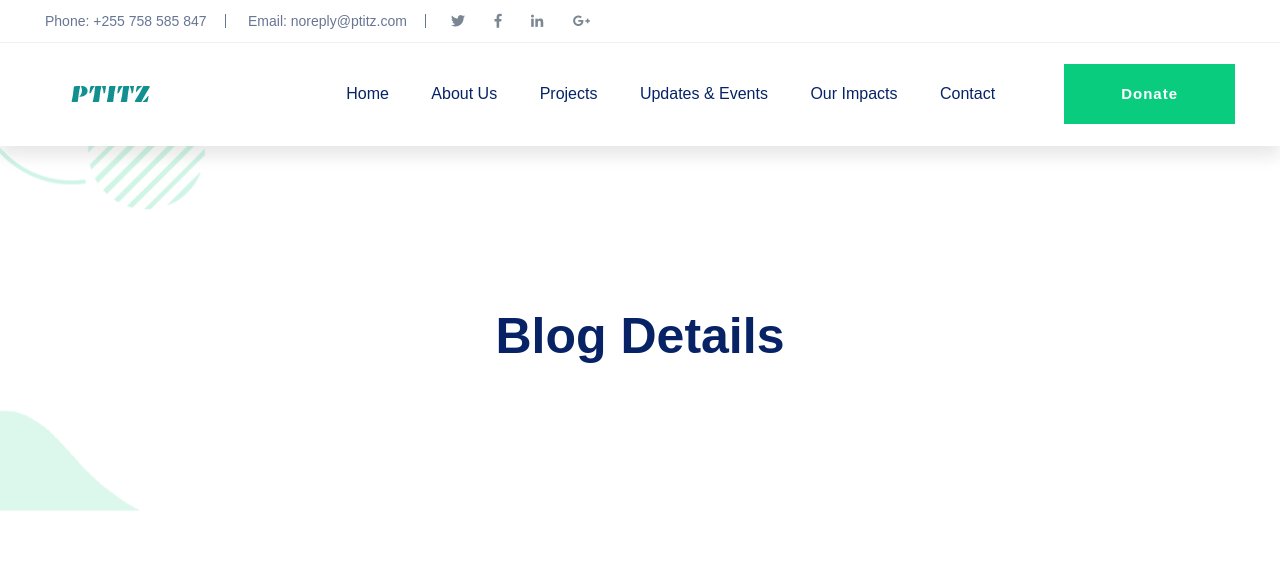
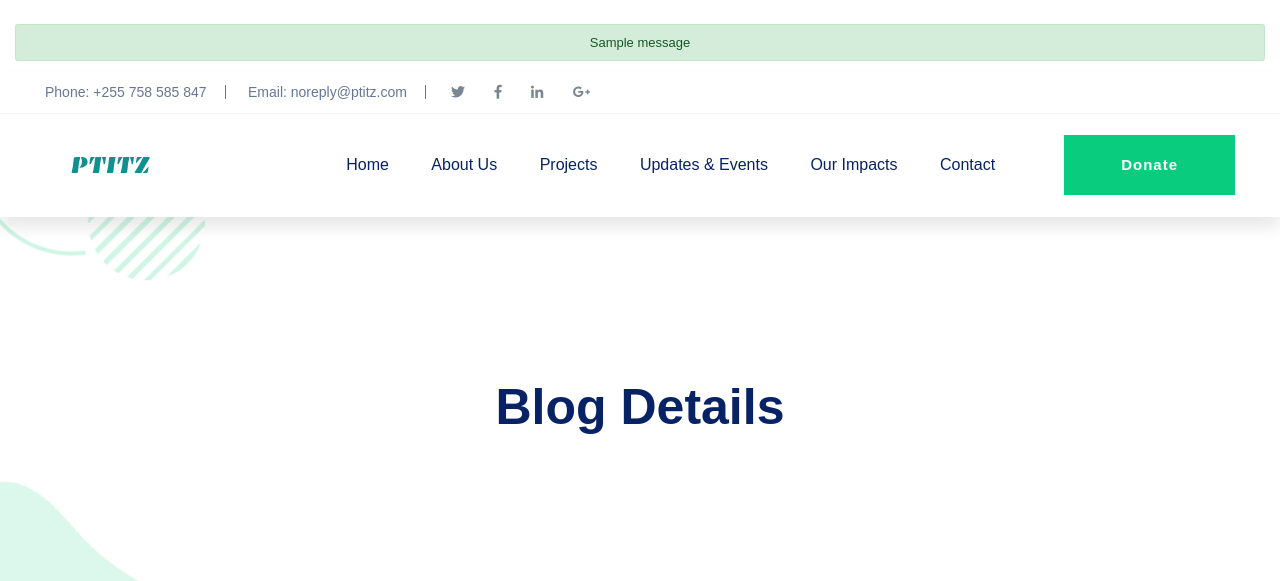
Before and after one commit to luqmantuke/positivethinkersinitiative, a Django app: a page that uses templates/base.html in a window 1280 px wide. Shown: the top 581 px of the page. Run offline with Django 3.2, Linux system fonts and the light colour scheme; data comes from the database, SQL or seed files in the repository; one stand-in notice (Sample message) is shown; some libraries are stand-ins or nearby versions; some web fonts are replaced.

Commit message:
adding messages to html

```diff
--- a/templates/base.html
+++ b/templates/base.html
@@ -32,7 +32,13 @@
     <!--Adding Goodle Fonts -->
 </head>
 <body>
-
+   {% if messages %}<br>
+<div style="font-size:13px;" class="col-md-12 text-center mt-0 pt-0">
+  {% for message in messages %}
+    <div class="alert alert-{{ message.tags }}">{{ message | safe }}</div>
+  {% endfor %}
+</div>
+{% endif %}
     <header>
         <!-- Header Start -->
         <div class="header-area">
```
